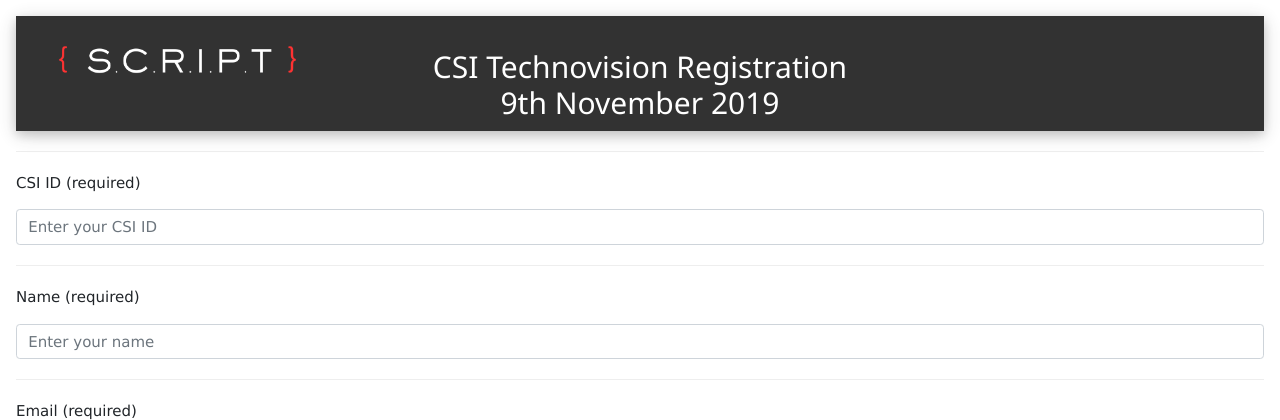
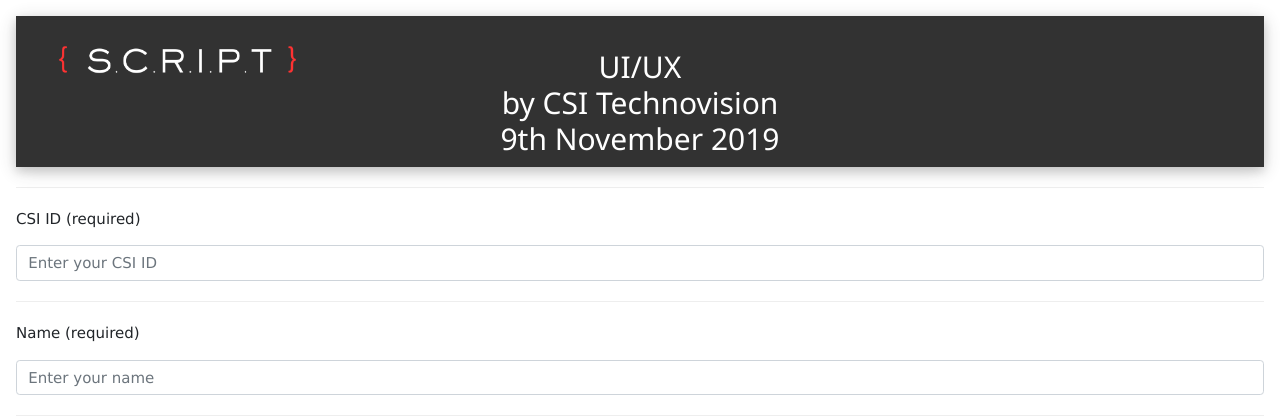
Before and after one commit to The-SCRIPT-Group/Hades, a Flask app: page /csi in a window 1280 px wide. Shown: the top 420 px of the page. Run offline with Flask 2, Linux system fonts and the light colour scheme; some libraries are stand-ins or nearby versions.

Commit message:
Best guess for title

```diff
--- a/tsg_registration/templates/csi.html
+++ b/tsg_registration/templates/csi.html
@@ -14,7 +14,7 @@
                 </div>
                 <div class="w3-col w3-center" style="width: 40%;">
                     <br>
-                    <h2 style="text-align: center;">{{ event }} Registration<br/>{{ date }}</h2>
+                    <h2 style="text-align: center;">UI/UX<br/>by {{ event }}<br/>{{ date }}</h2>
                 </div>
             </div>
 
```
